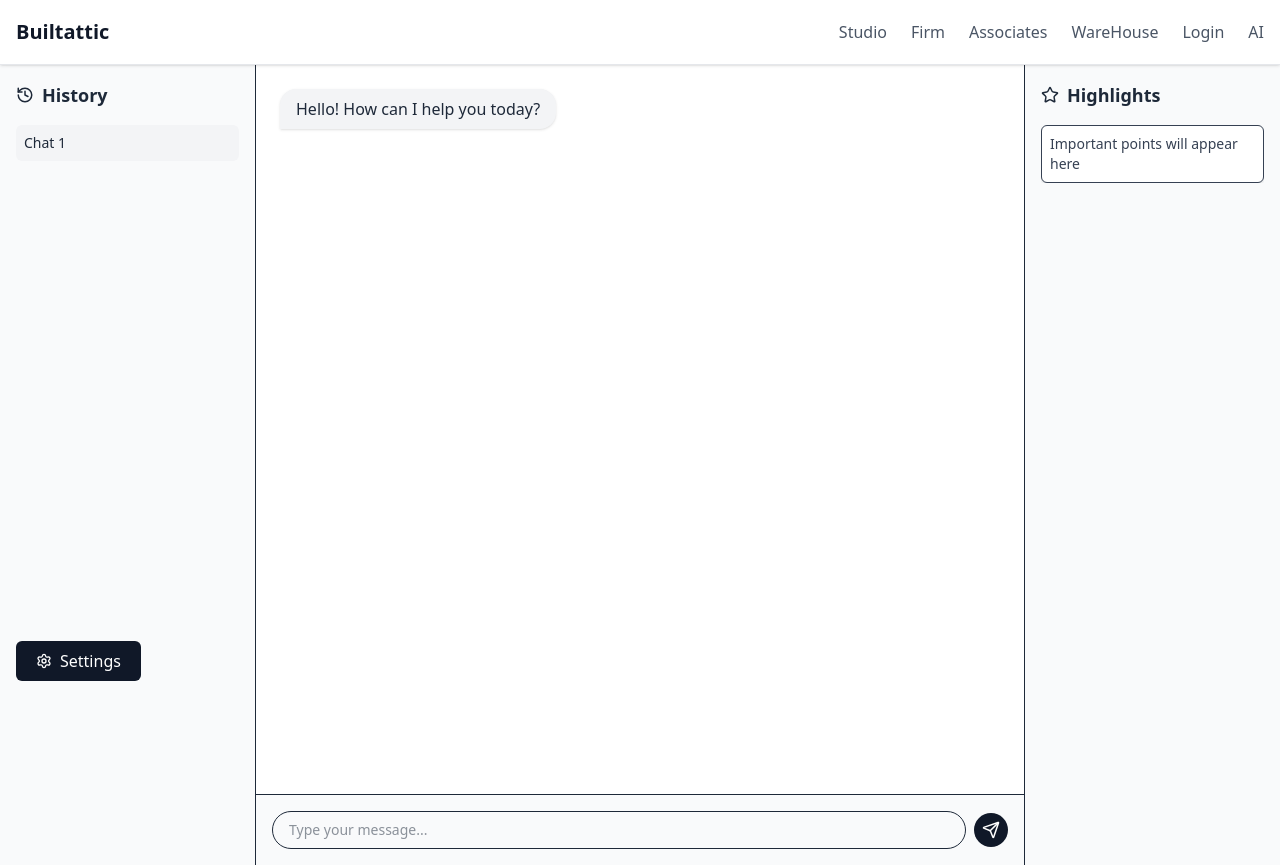
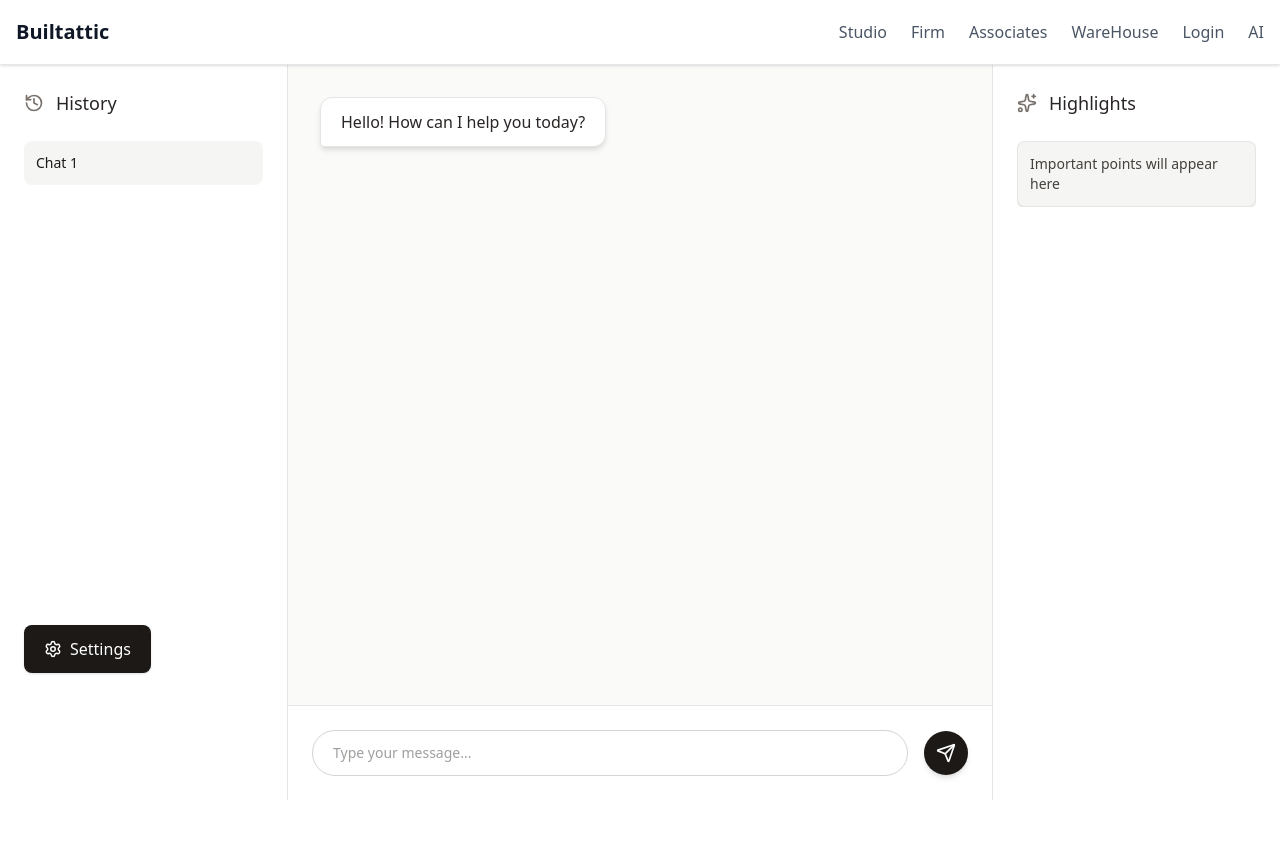
Before and after one commit to be-kaus/Builtattic, a React (Vite) app in the folder client/: page /ai in a window 1280 px wide. After the commit the page ends 800 px from the top, so only its background shows below. Built offline with nearby package versions, Linux system fonts and the light colour scheme.

Commit message:
ai ui edit

```diff
--- a/client/src/pages/Ai.jsx
+++ b/client/src/pages/Ai.jsx
@@ -1,5 +1,149 @@
+// import React, { useState } from "react";
+// import { Send, Settings, History, Star, Menu } from "lucide-react";
+
+// const Ai = () => {
+//   const [messages, setMessages] = useState([
+//     { role: "ai", content: "Hello! How can I help you today?" },
+//   ]);
+//   const [input, setInput] = useState("");
+//   const [history, setHistory] = useState(["Chat 1"]);
+//   const [highlights, setHighlights] = useState([
+//     "Important points will appear here",
+//   ]);
+//   const [showSidebar, setShowSidebar] = useState(false);
+//   const [showHighlights, setShowHighlights] = useState(false);
+
+//   const handleSend = () => {
+//     if (!input.trim()) return;
+
+//     const newMessage = { role: "user", content: input };
+//     const aiResponse = { role: "ai", content: "Kam krna h nhi bs AI se puchlo" };
+
+//     setMessages([...messages, newMessage, aiResponse]);
+//     setHighlights([...highlights, `⭐ ${input}`]);
+//     setInput("");
+//   };
+
+//   return (
+//     <div className="h-[calc(100vh-65px)] flex flex-col bg-white text-gray-800 overflow-hidden">
+//       {/* Mobile Top Bar */}
+//       <div className="lg:hidden flex justify-between items-center px-4 py-3 border-b bg-gray-50">
+//         <button
+//           onClick={() => setShowSidebar(!showSidebar)}
+//           className="p-2 rounded-md bg-gray-200"
+//         >
+//           <Menu size={20} />
+//         </button>
+//         <h1 className="font-semibold text-gray-700">AI Chat</h1>
+//         <button
+//           onClick={() => setShowHighlights(!showHighlights)}
+//           className="p-2 rounded-md bg-gray-200"
+//         >
+//           <Star size={20} />
+//         </button>
+//       </div>
+
+//       <div className="flex flex-1 overflow-hidden">
+//         {/* Left Sidebar */}
+//         <div
+//           className={`${
+//             showSidebar ? "block" : "hidden"
+//           } lg:block w-64 bg-gray-50 border-r flex flex-col p-4`}
+//         >
+//           <h2 className="text-lg font-bold mb-4 flex items-center gap-2">
+//             <History size={18} /> History
+//           </h2>
+//           <div className="flex-1 overflow-y-auto space-y-2">
+//             {history.map((item, idx) => (
+//               <div
+//                 key={idx}
+//                 className="bg-gray-100 hover:bg-gray-200 p-2 rounded-md text-sm cursor-pointer"
+//               >
+//                 {item}
+//               </div>
+//             ))}
+//           </div>
+//           <button className="mt-120 bg-gray-900 text-white py-2 px-5 rounded-md flex items-center justify-center gap-2 hover:bg-black transition">
+//             <Settings size={16} /> Settings
+//           </button>
+//         </div>
+
+//         {/* Chat Section */}
+//         <div className="flex-1 flex flex-col">
+//           {/* Messages */}
+//           <div className="flex-1 overflow-y-auto p-6 space-y-4">
+//             {messages.map((msg, idx) => (
+//               <div
+//                 key={idx}
+//                 className={`flex ${
+//                   msg.role === "user" ? "justify-end" : "justify-start"
+//                 }`}
+//               >
+//                 <div
+//                   className={`px-4 py-2 rounded-2xl max-w-md shadow ${
+//                     msg.role === "user"
+//                       ? "bg-gray-900 text-white rounded-br-none"
+//                       : "bg-gray-100 text-gray-800 rounded-bl-none"
+//                   }`}
+//                 >
+//                   {msg.content}
+//                 </div>
+//               </div>
+//             ))}
+//           </div>
+
+//           {/* Input Box */}
+//           <div className="p-4 border-t bg-gray-50 flex items-center gap-2">
+//             <input
+//               type="text"
+//               className="flex-1 border rounded-full px-4 py-2 text-sm focus:ring-2 focus:ring-gray-400 outline-none"
+//               placeholder="Type your message..."
+//               value={input}
+//               onChange={(e) => setInput(e.target.value)}
+//               onKeyDown={(e) => e.key === "Enter" && handleSend()}
+//             />
+//             <button
+//               onClick={handleSend}
+//               className="bg-gray-900 p-2 rounded-full hover:bg-black transition"
+//             >
+//               <Send size={18} className="text-white" />
+//             </button>
+//           </div>
+//         </div>
+
+//         {/* Right Highlights */}
+//         <div
+//           className={`${
+//             showHighlights ? "block" : "hidden"
+//           } lg:block w-64 bg-gray-50 border-l p-4 flex flex-col`}
+//         >
+//           <h2 className="text-lg font-bold mb-4 flex items-center gap-2">
+//             <Star size={18} /> Highlights
+//           </h2>
+//           <div className="flex-1 overflow-y-auto space-y-2 text-sm">
+//             {highlights.map((point, idx) => (
+//               <div
+//                 key={idx}
+//                 className="p-2 bg-white border rounded-md shadow-sm text-gray-700"
+//               >
+//                 {point}
+//               </div>
+//             ))}
+//           </div>
+//         </div>
+//       </div>
+//     </div>
+//   );
+// };
+
+// export default Ai;
+
+
+
+
+
 import React, { useState } from "react";
-import { Send, Settings, History, Star, Menu } from "lucide-react";
+import { Send, Settings, History, Star, Menu, Sparkles } from "lucide-react";
 
 const Ai = () => {
   const [messages, setMessages] = useState([
@@ -17,7 +161,7 @@ const Ai = () => {
     if (!input.trim()) return;
 
     const newMessage = { role: "user", content: input };
-    const aiResponse = { role: "ai", content: "This is a dummy AI response." };
+    const aiResponse = { role: "ai", content: "Kam krna h nhi bs AI se puchlo" };
 
     setMessages([...messages, newMessage, aiResponse]);
     setHighlights([...highlights, `⭐ ${input}`]);
@@ -25,19 +169,21 @@ const Ai = () => {
   };
 
   return (
-    <div className="h-screen flex flex-col bg-white text-gray-800 overflow-hidden">
+    <div className="h-[calc(100vh-65px)] flex flex-col bg-stone-50 text-stone-900 overflow-hidden font-sans">
       {/* Mobile Top Bar */}
-      <div className="lg:hidden flex justify-between items-center px-4 py-3 border-b bg-gray-50">
+      <div className="lg:hidden flex justify-between items-center px-4 py-3 border-b border-stone-200 bg-white">
         <button
           onClick={() => setShowSidebar(!showSidebar)}
-          className="p-2 rounded-md bg-gray-200"
+          className="p-2 rounded-lg text-stone-600 hover:bg-stone-100 transition"
         >
           <Menu size={20} />
         </button>
-        <h1 className="font-semibold text-gray-700">AI Chat</h1>
+        <h1 className="font-light text-xl text-stone-800 tracking-wider">
+          ASSIST
+        </h1>
         <button
           onClick={() => setShowHighlights(!showHighlights)}
-          className="p-2 rounded-md bg-gray-200"
+          className="p-2 rounded-lg text-stone-600 hover:bg-stone-100 transition"
         >
           <Star size={20} />
         </button>
@@ -48,30 +194,30 @@ const Ai = () => {
         <div
           className={`${
             showSidebar ? "block" : "hidden"
-          } lg:block w-64 bg-gray-50 border-r flex flex-col p-4`}
+          } lg:block w-72 bg-white border-r border-stone-200 flex flex-col p-6 transition-all duration-300 ease-in-out`}
         >
-          <h2 className="text-lg font-bold mb-4 flex items-center gap-2">
-            <History size={18} /> History
-          </h2>
-          <div className="flex-1 overflow-y-auto space-y-2">
+          <div className="flex-1 overflow-y-auto space-y-3">
+            <div className="flex items-center text-lg font-medium text-stone-800 mb-6">
+              <History size={20} className="mr-3 text-stone-500" /> History
+            </div>
             {history.map((item, idx) => (
               <div
                 key={idx}
-                className="bg-gray-100 hover:bg-gray-200 p-2 rounded-md text-sm cursor-pointer"
+                className="bg-stone-100 hover:bg-stone-200 p-3 rounded-lg text-sm cursor-pointer transition"
               >
                 {item}
               </div>
             ))}
           </div>
-          <button className="mt-120 bg-gray-900 text-white py-2 px-5 rounded-md flex items-center justify-center gap-2 hover:bg-black transition">
-            <Settings size={16} /> Settings
+          <button className="mt-110 bg-stone-900 text-white py-3 px-5 rounded-lg flex items-center justify-center gap-2 hover:bg-black transition-all duration-300 ease-in-out shadow-sm">
+            <Settings size={18} /> Settings
           </button>
         </div>
 
         {/* Chat Section */}
         <div className="flex-1 flex flex-col">
           {/* Messages */}
-          <div className="flex-1 overflow-y-auto p-6 space-y-4">
+          <div className="flex-1 overflow-y-auto p-8 space-y-6">
             {messages.map((msg, idx) => (
               <div
                 key={idx}
@@ -80,10 +226,10 @@ const Ai = () => {
                 }`}
               >
                 <div
-                  className={`px-4 py-2 rounded-2xl max-w-md shadow ${
+                  className={`px-5 py-3 rounded-xl max-w-xl shadow-md ${
                     msg.role === "user"
-                      ? "bg-gray-900 text-white rounded-br-none"
-                      : "bg-gray-100 text-gray-800 rounded-bl-none"
+                      ? "bg-stone-900 text-white rounded-br-sm"
+                      : "bg-white text-stone-800 rounded-bl-sm border border-stone-200"
                   }`}
                 >
                   {msg.content}
@@ -93,10 +239,10 @@ const Ai = () => {
           </div>
 
           {/* Input Box */}
-          <div className="p-4 border-t bg-gray-50 flex items-center gap-2">
+          <div className="p-6 border-t border-stone-200 bg-white flex items-center gap-4">
             <input
               type="text"
-              className="flex-1 border rounded-full px-4 py-2 text-sm focus:ring-2 focus:ring-gray-400 outline-none"
+              className="flex-1 border border-stone-300 rounded-full px-5 py-3 text-sm text-stone-700 focus:ring-2 focus:ring-stone-400 focus:border-stone-400 outline-none transition-all duration-300"
               placeholder="Type your message..."
               value={input}
               onChange={(e) => setInput(e.target.value)}
@@ -104,9 +250,9 @@ const Ai = () => {
             />
             <button
               onClick={handleSend}
-              className="bg-gray-900 p-2 rounded-full hover:bg-black transition"
+              className="bg-stone-900 p-3 rounded-full hover:bg-black transition-all duration-300 shadow-md"
             >
-              <Send size={18} className="text-white" />
+              <Send size={20} className="text-white" />
             </button>
           </div>
         </div>
@@ -115,16 +261,16 @@ const Ai = () => {
         <div
           className={`${
             showHighlights ? "block" : "hidden"
-          } lg:block w-64 bg-gray-50 border-l p-4 flex flex-col`}
+          } lg:block w-72 bg-white border-l border-stone-200 p-6 flex flex-col transition-all duration-300 ease-in-out`}
         >
-          <h2 className="text-lg font-bold mb-4 flex items-center gap-2">
-            <Star size={18} /> Highlights
-          </h2>
-          <div className="flex-1 overflow-y-auto space-y-2 text-sm">
+          <div className="flex items-center text-lg font-medium text-stone-800 mb-6">
+            <Sparkles size={20} className="mr-3 text-stone-500" /> Highlights
+          </div>
+          <div className="flex-1 overflow-y-auto space-y-3 text-sm">
             {highlights.map((point, idx) => (
               <div
                 key={idx}
-                className="p-2 bg-white border rounded-md shadow-sm text-gray-700"
+                className="p-3 bg-stone-100 border border-stone-200 rounded-lg shadow-sm text-stone-700"
               >
                 {point}
               </div>
```
Also changed, not shown: client/src/pages/AiSetting.jsx (added).
